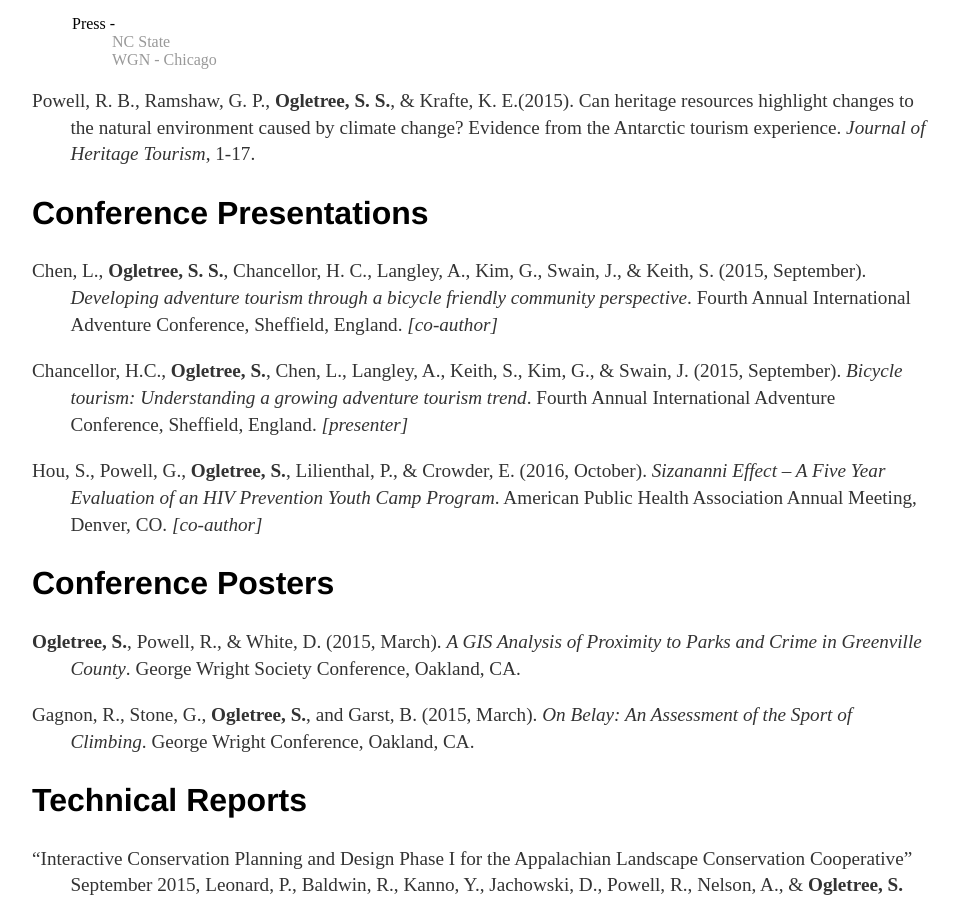
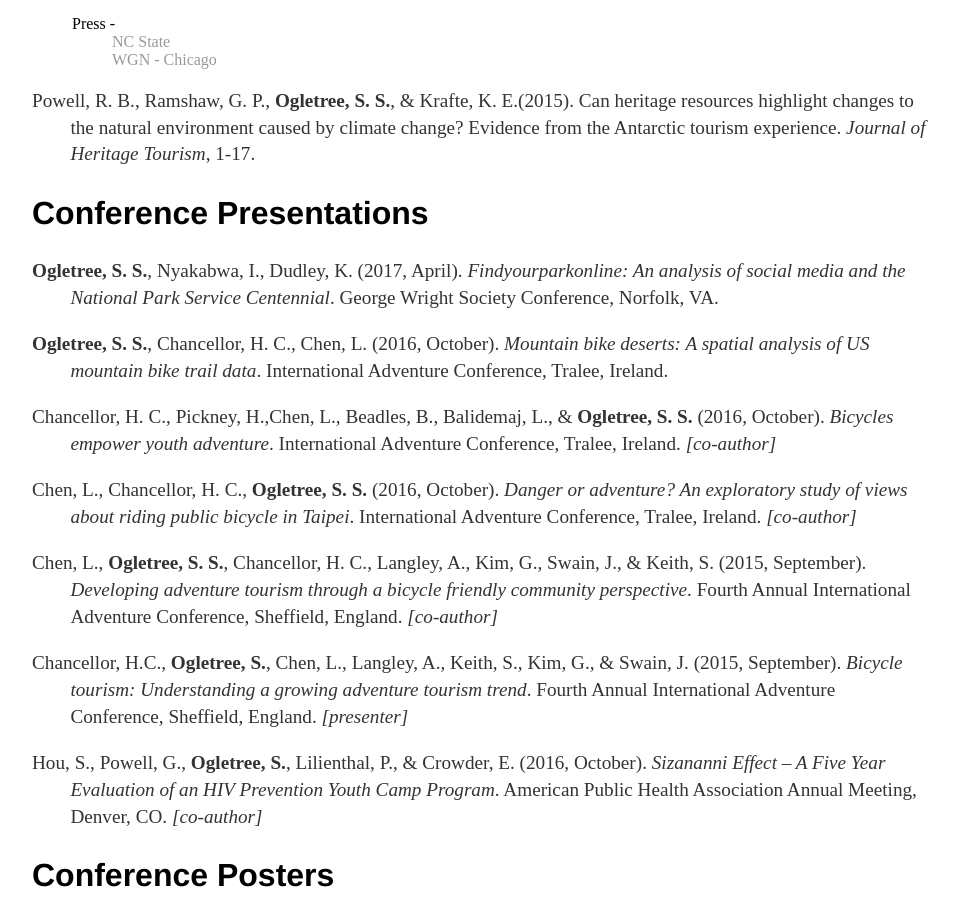
Before and after one commit to scottogletree/ogletrees.github.io, a Jekyll site: the page built from cv/index.html, in a window 1280 px wide and 900 px high, scrolled down 440 px. Shown: the whole window, without its empty margins (160-1119 px from the left). Built offline with Jekyll 4.4.1, drawn with Linux system fonts in a browser that asks for light colours.

Commit message:
more presentations

```diff
--- a/cv/index.html
+++ b/cv/index.html
@@ -31,6 +31,11 @@ title: CV of S Ogletree
 			<p>Powell, R. B., Ramshaw, G. P., <strong>Ogletree, S. S.</strong>, & Krafte, K. E.(2015). Can heritage resources highlight changes to the natural environment caused by climate change? Evidence from the Antarctic tourism experience. <em>Journal of Heritage Tourism</em>, 1-17.</p>
 
 		<h2>Conference Presentations</h2>
+		<p><b>Ogletree, S. S.</b>, Nyakabwa, I., Dudley, K. (2017, April). <em>Findyourparkonline: An analysis of social media
+and the National Park Service Centennial</em>. George Wright Society Conference, Norfolk, VA.</p>
+		<p><b>Ogletree, S. S.</b>, Chancellor, H. C., Chen, L. (2016, October). <em>Mountain bike deserts: A spatial analysis of US mountain bike trail data</em>. International Adventure Conference, Tralee, Ireland.</p>
+		<p>Chancellor, H. C., Pickney, H.,Chen, L., Beadles, B., Balidemaj, L., & <b>Ogletree, S. S.</b> (2016, October). <em>Bicycles empower youth adventure</em>. International Adventure Conference, Tralee, Ireland. <em>[co-author]</em></p>
+		<p>Chen, L., Chancellor, H. C., <b>Ogletree, S. S.</b> (2016, October). <em>Danger or adventure? An exploratory study of views about riding public bicycle in Taipei</em>. International Adventure Conference, Tralee, Ireland. <em>[co-author]</em></p>
 		<p>Chen, L., <b>Ogletree, S. S.</b>, Chancellor, H. C., Langley, A., Kim, G., Swain, J., & Keith, S. (2015, September). <em>Developing adventure tourism through a bicycle friendly community perspective</em>. Fourth Annual International Adventure Conference, Sheffield, England. <em>[co-author]</em></p>
 		<p>Chancellor, H.C., <b>Ogletree, S.</b>, Chen, L., Langley, A., Keith, S., Kim, G., & Swain, J. (2015, September). <em>Bicycle tourism: Understanding a growing adventure tourism trend</em>. Fourth Annual International Adventure Conference, Sheffield, England. <em>[presenter]</em></p>
 		<p>Hou, S., Powell, G., <b>Ogletree, S.</b>, Lilienthal, P., & Crowder, E. (2016, October). <em>Sizananni Effect – A Five Year Evaluation of an HIV Prevention Youth Camp Program</em>. American Public Health Association Annual Meeting, Denver, CO. <em>[co-author]</em></p>
```
